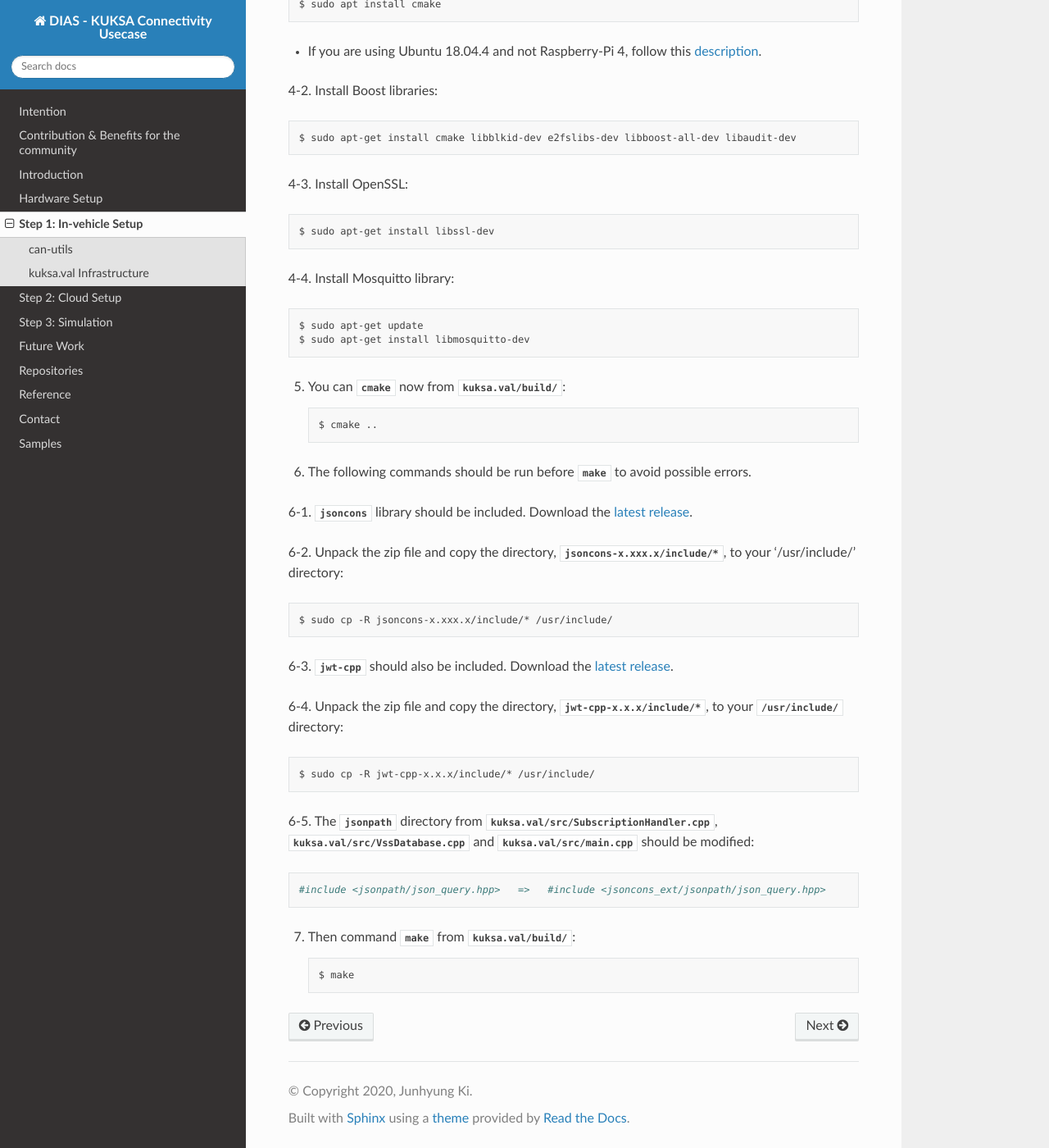
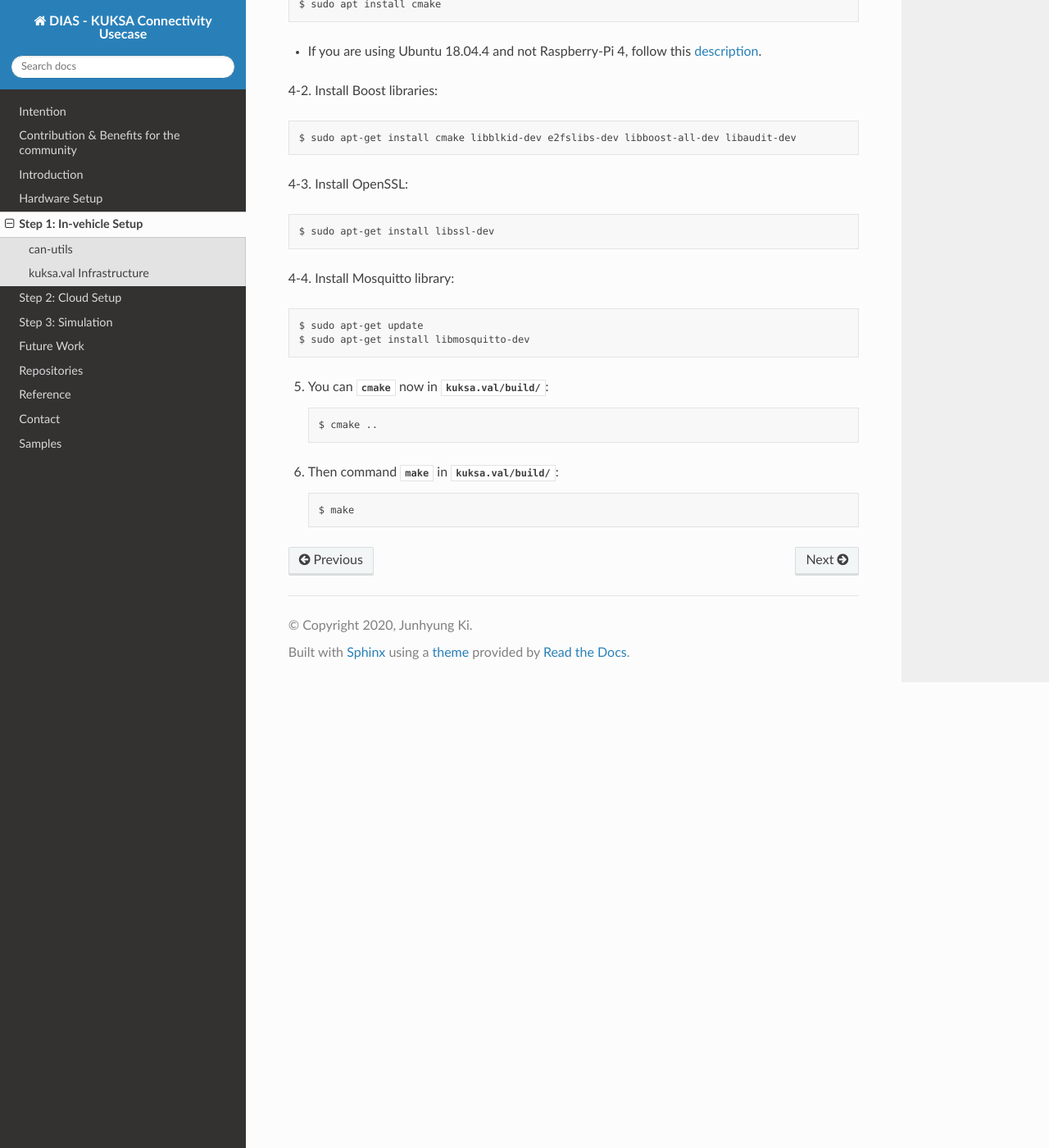
Before and after one commit to junh-ki/dias_kuksa_doc, a Sphinx documentation site: the page built from docs/source/contents/invehicle.rst, in a window 1280 px wide and 1400 px high, scrolled down 1451 px. Shown: the whole window at 82% size. Built offline with Sphinx 7.4.7 and the Read the Docs theme 2.0.0, drawn with Linux system fonts in a browser that asks for light colours; formulas are drawn with MathJax 3; some of the changed text lies outside the part shown.

Commit message:
deprecated parts removed

```diff
--- a/docs/source/contents/invehicle.rst
+++ b/docs/source/contents/invehicle.rst
@@ -10,7 +10,7 @@ Step 1: In-vehicle Setup
 can-utils
 #########
 
-* `can-utils` is a Linux specific set of utilities that enables Linux to communicate with the CAN network on the vehicle. The basic tutorial can be found `here <https://sgframework.readthedocs.io/en/latest/cantutorial.html>`_
+* `can-utils` is a Linux specific set of utilities that enables Linux to communicate with the CAN network on the vehicle. The basic tutorial can be found `here <https://sgframework.readthedocs.io/en/latest/cantutorial.html>`_.
 
 1. Open a terminal and install `can-utils`::
 
@@ -73,28 +73,10 @@ kuksa.val Infrastructure
     $ sudo apt-get update
     $ sudo apt-get install libmosquitto-dev
 
-5. You can `cmake` now from `kuksa.val/build/`::
+5. You can `cmake` now in `kuksa.val/build/`::
 
     $ cmake ..
 
-6. The following commands should be run before `make` to avoid possible errors.
-
-6-1. `jsoncons` library should be included. Download the `latest release <https://github.com/danielaparker/jsoncons/releases/tag/v0.156.1>`_.
-
-6-2. Unpack the zip file and copy the directory, `jsoncons-x.xxx.x/include/*`, to your '/usr/include/' directory::
-
-    $ sudo cp -R jsoncons-x.xxx.x/include/* /usr/include/
-
-6-3. `jwt-cpp` should also be included. Download the `latest release <https://github.com/Thalhammer/jwt-cpp/releases/tag/v0.4.0>`_.
-
-6-4. Unpack the zip file and copy the directory, `jwt-cpp-x.x.x/include/*`, to your `/usr/include/` directory::
-
-    $ sudo cp -R jwt-cpp-x.x.x/include/* /usr/include/
-
-6-5. The `jsonpath` directory from `kuksa.val/src/SubscriptionHandler.cpp`, `kuksa.val/src/VssDatabase.cpp` and `kuksa.val/src/main.cpp` should be modified::
-
-    #include <jsonpath/json_query.hpp>   =>   #include <jsoncons_ext/jsonpath/json_query.hpp>
-
-7. Then command `make` from `kuksa.val/build/`::
+6. Then command `make` in `kuksa.val/build/`::
 
     $ make
--- a/docs/source/index.rst
+++ b/docs/source/index.rst
@@ -6,7 +6,7 @@ DIAS: Smart Adaptive Remote Diagnostic Antitampering Systems - KUKSA Connectivit
 	:width: 400
 	:align: center
 .. figure:: /_images/kuksa.png
-	:width: 400
+	:width: 250
 	:align: center
 
 Motivation
```
Also changed, not shown: other parts of docs/source/contents/invehicle.rst (+2 -2 lines).
